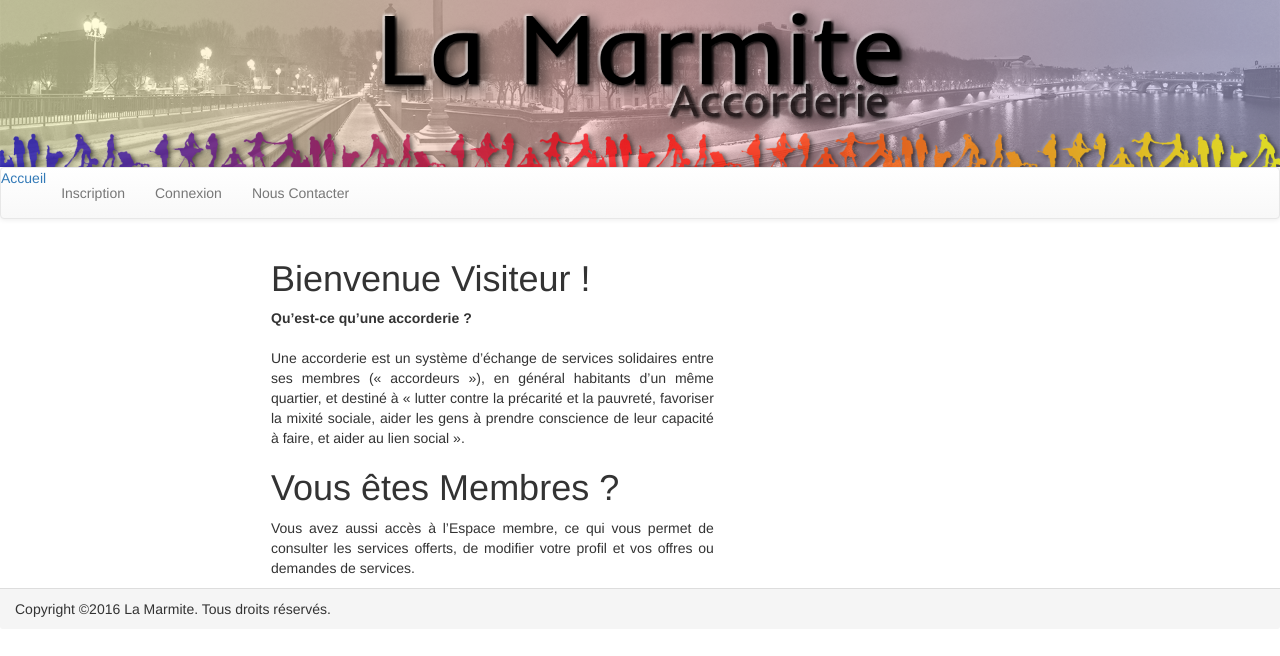
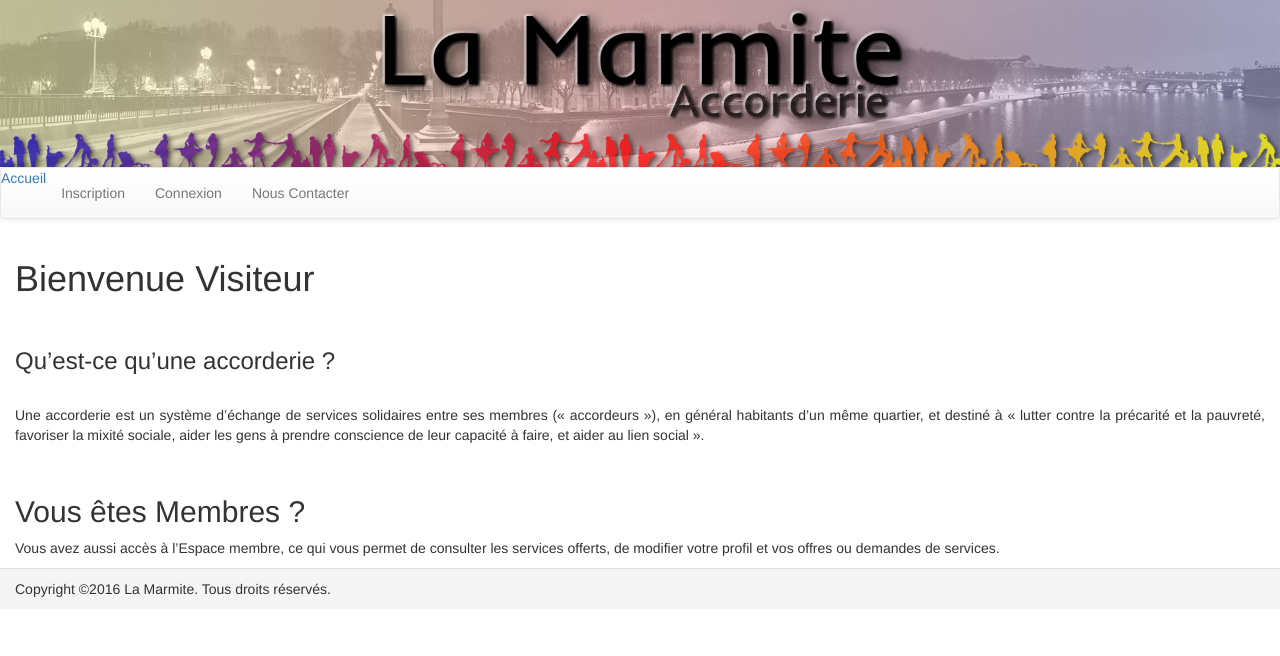
Before and after one commit to NeoLied/AccorderieCakePhp, a CakePHP app: the page made by app/View/Pages/home.ctp in a window 1280 px wide. Shown: the top 656 px of the page. Run offline with PHP 8.4 and a stand-in for CakePHP, Linux system fonts and the light colour scheme; the template is opened without the code that fills it, so the values that code supplies are empty; some libraries are stand-ins or nearby versions.

Commit message:
Changement page home

```diff
--- a/app/View/Pages/home.ctp
+++ b/app/View/Pages/home.ctp
@@ -1,22 +1,27 @@
-<div id="home" style="width:60%; text-align:justify;" class="container-fluid">
+<div id="home" style="width:100%; text-align:center;" class="container-fluid">
 
-    <div id="static" style="width:60%; text-align:justify;" class="<?php if(AuthComponent::user('id') != null) echo 'hide'; ?>">
+    <?php if(AuthComponent::user('id')){ ?>
+    <div id="dynamic" style="width:100%; text-align:justify;">
+        <h1>Bienvenue <?php echo AuthComponent::user('username'); ?></h1>
 
-        <h1>Bienvenue Visiteur !</h1>
-        <p><b>Qu’est-ce qu’une accorderie ?</b><br>
+    </div>
+    <?php }else{ ?>
 
-            <br>Une accorderie est un système d’échange de services solidaires entre ses membres (« accordeurs »),
+        <div id="static" style="width:100%; text-align:justify;">
+
+            <h1>Bienvenue Visiteur</h1>
+            <br/>
+            <h3>Qu’est-ce qu’une accorderie ?</h3><br>
+
+                <p>Une accorderie est un système d’échange de services solidaires entre ses membres (« accordeurs »),
                 en général habitants d’un même quartier, et destiné à « lutter contre la précarité et la pauvreté,
                 favoriser la mixité sociale, aider les gens à prendre conscience de leur capacité à faire, et aider au lien social ».</p>
 
-        <h1>Vous êtes Membres ?</h1>
+            <br/><h2>Vous êtes Membres ?</h2>
             <p>Vous avez aussi accès à l’Espace membre, ce qui vous permet de consulter les services offerts,
                 de modifier votre profil et vos offres ou demandes de services.</p>
 
         </div>
 
-    <div id="dynamic" style="width:60%; text-align:justify;" class="<?php if(AuthComponent::user('id') == null) echo 'hide'; ?>">
-        <h1>Bienvenue <?php echo AuthComponent::user('username'); ?> !</h1>
-
+    <?php } ?>
 </div>
-</div>
```
Lines whose indentation alone changed are shown as unchanged.
